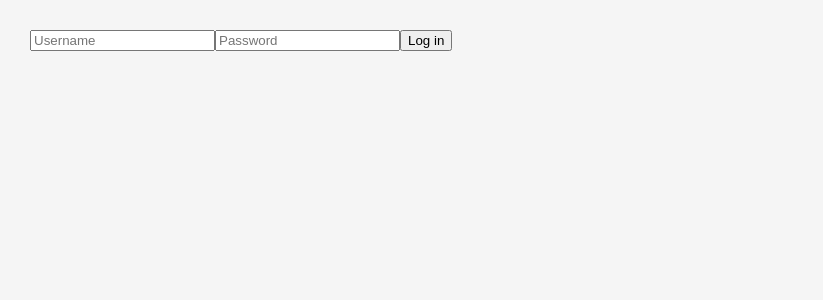
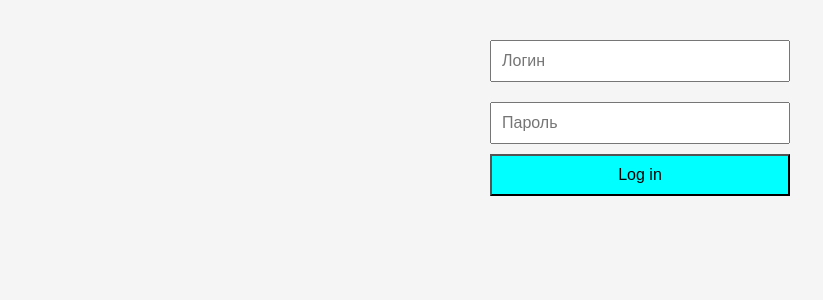
Before and after one commit to oNIKoSAVo/BeeJee, a React (Create React App) app in the folder todo-flask-react/: page /login in a window 1280 px wide. Shown: the top 300 px of the page, without its empty margins (0-823 px from the left). Built offline with nearby package versions, Linux system fonts and the light colour scheme.

Commit message:
add token in component

```diff
--- a/todo-flask-react/src/App.jsx
+++ b/todo-flask-react/src/App.jsx
@@ -1,10 +1,5 @@
 import React, { useState, useEffect } from "react";
-import {
-  BrowserRouter as Router,
-  Routes,
-  Route,
-  Navigate,
-} from "react-router-dom";
+import { BrowserRouter as Router, Routes, Route } from "react-router-dom";
 import TodoList from "./Component/TodoList";
 import AddTodoForm from "./Component/AddTodoForm";
 import EditTodoForm from "./Component/EditTodoForm";
@@ -12,9 +7,8 @@ import Pagination from "./Component/Pagination";
 import Login from "./Component/Login";
 import Navbar from "./Component/Navbar";
 import Modal from "react-modal";
+import "./App.css";
 
-import "./App.css";
-// Эта функция делает доступным модальное окно внутри приложения React
 Modal.setAppElement("#root");
 
 function App() {
@@ -23,6 +17,8 @@ function App() {
   const [totalPages, setTotalPages] = useState(0);
   const [page, setPage] = useState(1);
   const [editingTodo, setEditingTodo] = useState(null);
+  const [sortBy, setSortBy] = useState("id");
+  const [order, setOrder] = useState("asc");
 
   const onLogin = (username) => {
     localStorage.setItem("username", username);
@@ -48,22 +44,42 @@ function App() {
   }, []);
 
   useEffect(() => {
-    fetch(`http://localhost:5000?page=${page}`)
+    fetch(
+      `http://localhost:5000/?page=${page}&sort_by=${sortBy}&order=${order}`
+    )
       .then((response) => response.json())
       .then((data) => {
         setTodos(data.todos);
         setTotalPages(data.pagination.total_pages);
       })
       .catch((error) => console.error(error));
-  }, [page]);
+  }, [page, sortBy, order]);
 
-  const addTodo = (todo) => {
-    setTodos([todo, ...todos]);
+  const loadTodos = () => {
+    fetch(
+      `http://localhost:5000/?page=${page}&sort_by=${sortBy}&order=${order}`
+    )
+      .then((response) => {
+        if (!response.ok) {
+          throw new Error("Network response was not ok");
+        }
+        return response.json();
+      })
+      .then((data) => {
+        setTodos(data.todos);
+        setTotalPages(data.pagination.total_pages);
+      })
+      .catch((error) => console.error(error));
   };
+
+  useEffect(() => {
+    loadTodos();
+  }, [page, sortBy, order]);
 
   const toggleTodo = (changedTodo) => {
     fetch(`http://localhost:5000/${changedTodo.id}`, {
       method: "PUT",
+      credentials: "include",
       headers: {
         "Content-Type": "application/json",
       },
@@ -84,6 +100,7 @@ function App() {
   const removeTodo = (id) => {
     fetch(`http://localhost:5000/delete/${id}`, {
       method: "DELETE",
+      credentials: "include",
     })
       .then((response) => {
         if (!response.ok) {
@@ -112,6 +129,7 @@ function App() {
         "Content-Type": "application/json",
       },
       body: JSON.stringify(updatedTodo),
+      credentials: "include",
     })
       .then((response) => {
         if (!response.ok) {
@@ -130,9 +148,6 @@ function App() {
       });
   };
 
-  const [sortBy, setSortBy] = useState("id");
-  const [order, setOrder] = useState("asc");
-
   const handleSortBy = (newSortBy) => {
     // Если пользователь нажимает на текущую опцию сортировки, мы меняем порядок
     if (newSortBy === sortBy) {
@@ -146,16 +161,8 @@ function App() {
 
   const handleSortOrder = () => {
     // Переключаем порядок сортировки между 'asc' и 'desc'
-    setOrder(order === 'desc' ? 'asc' : 'desc');
+    setOrder(order === "desc" ? "asc" : "desc");
   };
-
-  useEffect(() => {
-    fetch(
-      `http://localhost:5000/?page=${page}&sort_by=${sortBy}&order=${order}`
-    ).then((response) => {
-      //...
-    });
-  }, [page, sortBy, order]);
 
   return (
     <Router>
@@ -176,12 +183,13 @@ function App() {
                   onSortOrder={handleSortOrder}
                 />
                 <h1>Мой менеджер задач</h1>
-                <AddTodoForm onNewTodo={addTodo} />
+                <AddTodoForm onNewTodo={loadTodos} />
                 <TodoList
                   todos={todos}
                   onToggleTodo={toggleTodo}
                   onRemoveTodo={removeTodo}
                   onEditTodo={setEditingTodo}
+                  token={token}
                 />
                 {editingTodo && (
                   <Modal
--- a/todo-flask-react/src/Component/EditTodoForm.js
+++ b/todo-flask-react/src/Component/EditTodoForm.js
@@ -1,4 +1,5 @@
 import React, { useState } from 'react';
+import "./component.css";  // Импортируйте CSS
 
 const EditTodoForm = ({ todo, onUpdate }) => {
   const [updatedTodo, setUpdatedTodo] = useState({
@@ -22,20 +23,20 @@ const EditTodoForm = ({ todo, onUpdate }) => {
   return (
     <div>
     <h2>Редактировать задачу</h2>
-      <form onSubmit={handleSubmit}>
+    <form onSubmit={handleSubmit} className="form">
       <label>
         Имя пользователя:
         <input type="text" name="user_name" onChange={handleChange} value={updatedTodo.user_name} />
-        </label><br/>
+      </label>
       <label>
         Email:
         <input type="text" name="email" onChange={handleChange} value={updatedTodo.email} />
-        </label><br/>
+      </label>
       <label>
         Задача:
         <input type="text" name="title" onChange={handleChange} value={updatedTodo.title} />
-        </label><br/>
-        <input type="submit" value="Обновить" />
+      </label>
+      <button type="submit">Обновить</button>
     </form>
   </div>
   );
--- a/todo-flask-react/src/Component/Login.js
+++ b/todo-flask-react/src/Component/Login.js
@@ -1,47 +1,76 @@
-import React, { useState } from 'react';
-import { useNavigate } from 'react-router-dom';
+import React, { useState } from "react";
+import { useNavigate } from "react-router-dom";
 
 const Login = ({ onLogin }) => {
   const navigate = useNavigate();
-  const [credentials, setCredentials] = useState({ username: "", password: "" });
+  const [credentials, setCredentials] = useState({
+    username: "",
+    password: "",
+  });
+  const [error, setError] = useState(null);
 
-  const handleChange = e => {
+  const handleChange = (e) => {
     setCredentials({ ...credentials, [e.target.name]: e.target.value });
   };
 
-  const handleSubmit = e => {
+  const handleSubmit = (e) => {
     e.preventDefault();
 
-    fetch('http://localhost:5000/login', {
-      method: 'POST',
+
+
+    fetch("http://localhost:5000/login", {
+      method: "POST",
+      headers: {
+        "Content-Type": "application/json",
+      },
       credentials: 'include',
-      headers: { 'Content-Type': 'application/json' },
       body: JSON.stringify(credentials),
     })
-    .then(response => {
+      .then((response) => {
         if (!response.ok) {
-        throw Error(response.statusText);
+          // Бросаем ошибку, если сервер вернул статус отличный от 2xx
+          return response.json().then((error) => {
+            throw new Error(error.error); // Вместо response.statusText используем сообщение об ошибке от сервера
+          });
         }
         return response.json();
       })
-    .then(data => {
-      // Пользователь вошел в систему. Переводим пользователя на домашнюю страницу
+      .then((data) => {
         onLogin(credentials.username);
+        console.log(data)
+        console.log(credentials.username)
         navigate('/');
       })
-    .catch(error => {
-      // Если вход не прошел успешно, показываем ошибку
-      console.error(error);
+      .catch((error) => {
+        setError(error.message);
       });
   };
 
   return (
-    <form onSubmit={handleSubmit}>
-      <input type="text" name="username" value={credentials.username} onChange={handleChange} placeholder="Username" required />
-      <input type="password" name="password" value={credentials.password} onChange={handleChange} placeholder="Password" required />
-      <button type="submit">Log in</button>
+    <form onSubmit={handleSubmit} style={{ display: 'flex', flexDirection: 'column', maxWidth: '300px', margin: '0 auto' }}>
+    <input
+      type="text"
+      name="username"
+      value={credentials.username}
+      onChange={handleChange}
+      placeholder="Логин"
+      required
+      style={{ margin: '10px 0', padding: '10px', fontSize: '16px' }}
+    />
+    <input
+      type="password"
+      name="password"
+      value={credentials.password}
+      onChange={handleChange}
+      placeholder="Пароль"
+      title="Пароль обязателен"
+      required
+      style={{ margin: '10px 0', padding: '10px', fontSize: '16px'}}
+    />
+    <button type="submit" style={{ padding: '10px', fontSize: '16px', cursor: 'pointer', background: 'cyan' }}>Log in</button>
+    {error && <div style={{ color: "red", marginTop: '10px', textAlign: 'center' }}>{error}</div>}{" "}
   </form>
   );
-}
+};
 
 export default Login;
--- a/todo-flask-react/src/Component/Navbar.js
+++ b/todo-flask-react/src/Component/Navbar.js
@@ -14,11 +14,19 @@ const Navbar = ({
 
   return (
     <div>
-      <span>Вы вошли в систему</span>
+
       {loggedIn ? (
+        <>
+        <span>Вы вошли в систему</span>
         <button onClick={onLogout}>Выйти</button>
+        </>
+
       ) : (
+        <>
+        <span>Вы не вошли в систему</span>
         <button onClick={() => navigate("/login")}>Войти</button>
+        </>
+
       )}
       <br />
       <br />
--- a/todo-flask-react/src/Component/TodoItem.js
+++ b/todo-flask-react/src/Component/TodoItem.js
@@ -1,11 +1,14 @@
 import React from 'react';
 
-const TodoItem = ({ todo, onToggle, onRemove, onEdit }) => {
+const TodoItem = ({ todo, onToggle, onRemove, onEdit, token }) => {
   return (
     <div>
       <h2>{todo.title}</h2>
       <p>{todo.user_name} ({todo.email})</p>
       {todo.is_complete && <>✓</>}
+
+      {token && (
+        <>
           <button onClick={(event) => {
             event.stopPropagation(); // Предотвратить вызов onToggle при нажатии кнопки "Редактировать"
             onEdit(todo);
@@ -14,8 +17,11 @@ const TodoItem = ({ todo, onToggle, onRemove, onEdit }) => {
             event.stopPropagation();
             onRemove(todo.id);
           }}>Удалить</button>
+        </>
+      )}
     </div>
   );
-  }
+};
+
 
 export default TodoItem;
--- a/todo-flask-react/src/Component/TodoList.js
+++ b/todo-flask-react/src/Component/TodoList.js
@@ -1,7 +1,7 @@
 import React from "react";
 import TodoItem from "./TodoItem";
 
-const TodoList = ({ todos, onToggleTodo, onRemoveTodo, onEditTodo }) => {
+const TodoList = ({ todos, onToggleTodo, onRemoveTodo, onEditTodo, token }) => {
   return (
     <div>
       {todos.map((todo, index) => (
@@ -11,6 +11,7 @@ const TodoList = ({ todos, onToggleTodo, onRemoveTodo, onEditTodo }) => {
           onToggle={onToggleTodo}
           onRemove={onRemoveTodo}
           onEdit={onEditTodo}
+          token = {token}
         />
       ))}
     </div>
--- /dev/null
+++ b/todo-flask-react/src/Component/component.css
@@ -0,0 +1,19 @@
+.form {
+    display: flex;
+    flex-direction: column;
+    max-width: 300px;
+    margin: 0 auto;
+  }
+
+  .form input {
+    margin: 10px 0;
+    padding: 10px;
+    font-size: 16px;
+  }
+
+  .form button {
+    padding: 10px;
+    font-size: 16px;
+    cursor: pointer;
+    background: cyan;
+  }
```
Also changed, not shown: 2 other files (tests, documents, lock files or other folders). Lines whose indentation alone changed are shown as unchanged.
